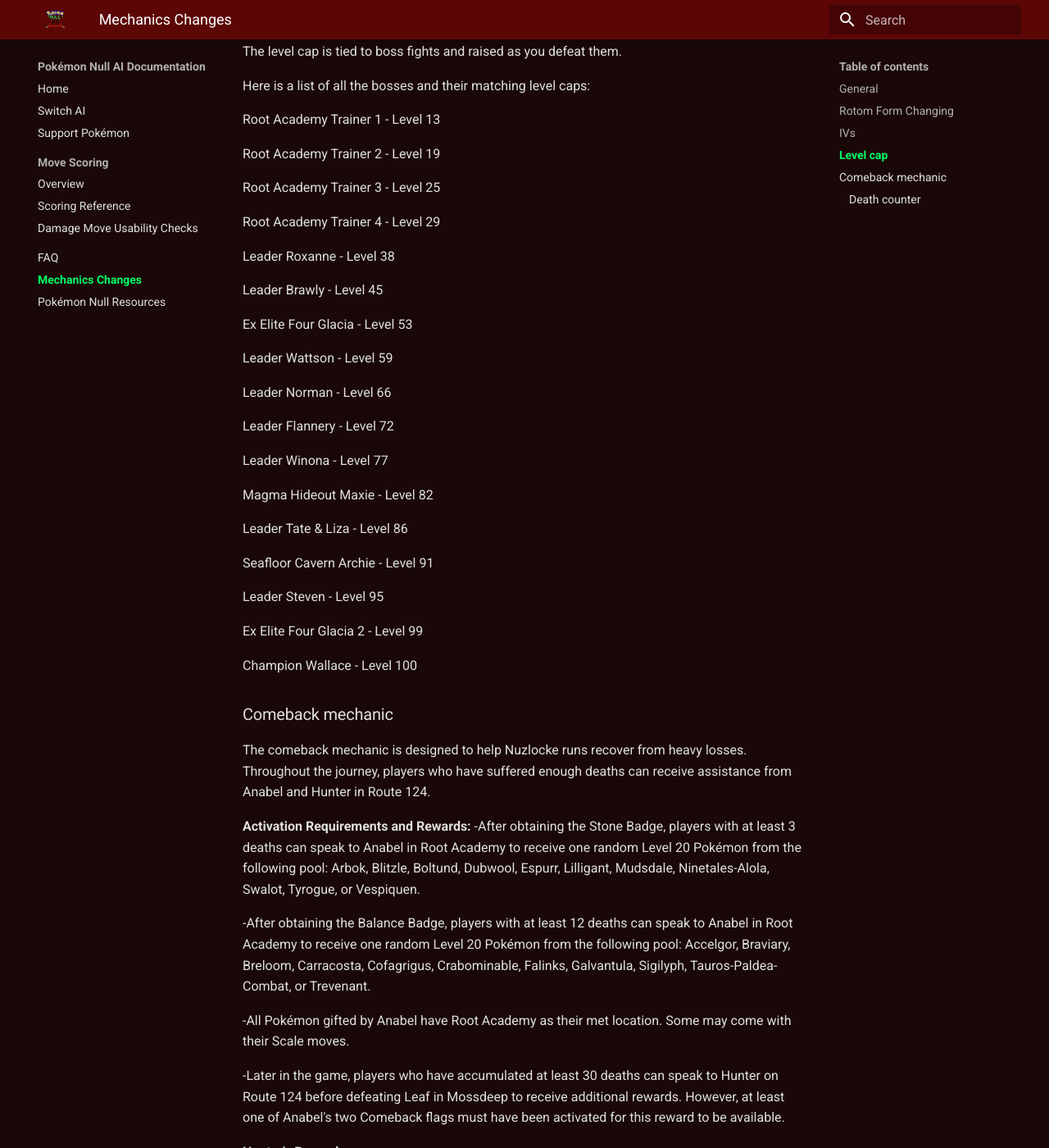
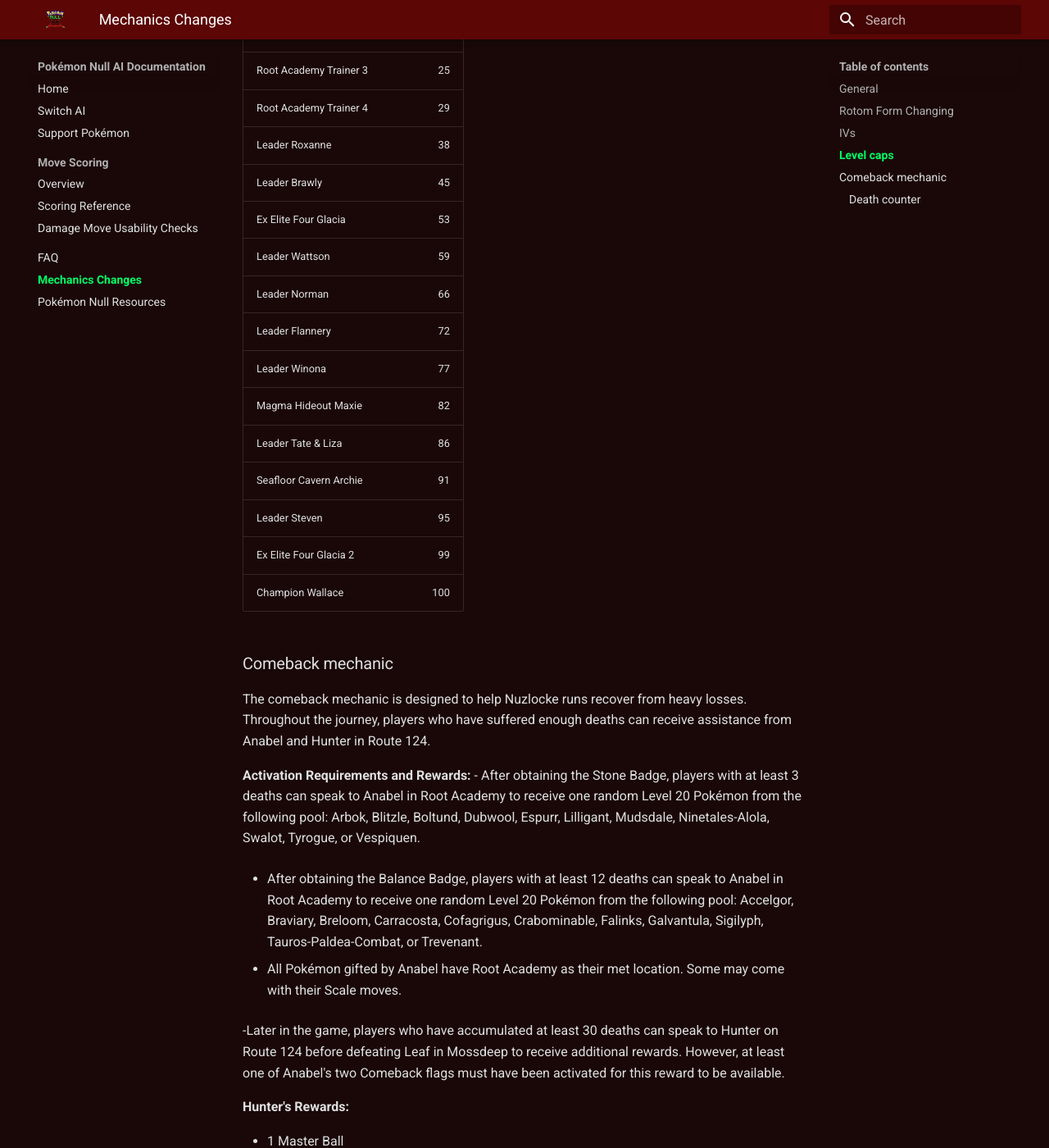
Before and after one commit to jellytronical/Null-AI-Documentation, an MkDocs documentation site: the page built from docs/mechanics-changes.md, in a window 1280 px wide and 1400 px high, scrolled down 2019 px. Shown: the whole window at 82% size. Built offline with MkDocs 1.6.1 and Material for MkDocs 9.7.7, drawn with Linux system fonts in a browser that asks for light colours; some of the changed text lies outside the part shown.

Commit message:
formatting

```diff
--- a/docs/mechanics-changes.md
+++ b/docs/mechanics-changes.md
@@ -4,140 +4,98 @@
 
 ### General
 
-Battle style is forced to set.
-
-Bag is inaccessible during trainer battles.
-
-Gym Trainers and Gym Leaders will heal your party to full before battle.
-
-EVs are removed from the game.
-
-TMs are consumed on use.
-
-HMs do not need to be taught, obtaining them and having the required badge for use is enough.
-
-Moves that are 1 PP for Player are 8 PP for AI (except Revival Blessing).
-
-**Critical hit chance for AI:** 1/8 on Stage 0, 1/4 on Stage 1.
-
-**Critical hit chance for Player:** 1/16 on Stage 0, 1/8 on Stage 1.
-
-All remaining Stages are unchanged. These changes are not applied in Casual Mode.
-
-**Paralysis:** Speed decreases by 75%.
-
-**Sleep:** If a Pokémon enters a battle asleep it's sleeping turns count is reset.
-
-**Confusion:** If inflicted by Berserk Gene, Self-Hit Power of 60 instead of 40.
-
-**Illuminate:** Intimidate for Special Attack.
-
-**Leaf Guard, Magma Armor:** Prevents critical hits on top of it's existing effects.
-
-**Battle Bond:** Transforms Greninja into Ash-Greninja upon fainting a Pokémon.
-
-**Libero:** Changes type every turn.
-
-**Tera Shift:** Transforms into Stellar form if level 80 or above (AI only).
-
-**Terrain damage boost:** Electric/Grass/Psychic Terrains will boost damage of moves of the matching type by 50%.
-
-**Terrain removal:** Not removed by Defog or Ice Spinner.
-
-**Held items:** Items that get consumed or removed from your Pokémon in any way during battle will not be restored.
-
-**Confuse inducing berries:** Restore half HP, triggering at 1/4 HP.
-
-**Micle Berry:** 1.5 Accuracy Boost instead of 1.2.
-
-**Safari Balls:** 100% catch rate.
-
-Berries cannot be planted.
-
-No Pokémon take overworld damage from being poisoned.
-
-Fishing always guaranteed to reel without precise timing.
+- Battle style is forced to set.
+- Bag is inaccessible during trainer battles.
+- Gym Trainers and Gym Leaders will heal your party to full before battle.
+- EVs are removed from the game.
+- TMs are consumed on use.
+- HMs do not need to be taught, obtaining them and having the required badge for use is enough.
+- Moves that are 1 PP for Player are 8 PP for AI (except Revival Blessing).
+- **Critical hit chance for AI:** 1/8 on Stage 0, 1/4 on Stage 1.
+- **Critical hit chance for Player:** 1/16 on Stage 0, 1/8 on Stage 1.
+- All remaining Stages are unchanged. These changes are not applied in Casual Mode.
+- **Paralysis:** Speed decreases by 75%.
+- **Sleep:** If a Pokémon enters a battle asleep it's sleeping turns count is reset.
+- **Confusion:** If inflicted by Berserk Gene, Self-Hit Power of 60 instead of 40.
+- **Illuminate:** Intimidate for Special Attack.
+- **Leaf Guard, Magma Armor:** Prevents critical hits on top of it's existing effects.
+- **Battle Bond:** Transforms Greninja into Ash-Greninja upon fainting a Pokémon.
+- **Libero:** Changes type every turn.
+- **Tera Shift:** Transforms into Stellar form if level 80 or above (AI only).
+- **Terrain damage boost:** Electric/Grass/Psychic Terrains will boost damage of moves of the matching type by 50%.
+- **Terrain removal:** Not removed by Defog or Ice Spinner.
+- **Held items:** Items that get consumed or removed from your Pokémon in any way during battle will not be restored.
+- **Confuse inducing berries:** Restore half HP, triggering at 1/4 HP.
+- **Micle Berry:** 1.5 Accuracy Boost instead of 1.2.
+- **Safari Balls:** 100% catch rate.
+- Berries cannot be planted.
+- No Pokémon take overworld damage from being poisoned.
+- Fishing always guaranteed to reel without precise timing.
 
 ### Rotom Form Changing
 
 Birch's Lab now has appliances for Rotom.
 
-Rotom-Wash will receive Surf over Hydro Pump.
+- Rotom-Wash will receive Surf over Hydro Pump.
 
-Rotom-Frost will receive Ice Beam over Blizzard.
+- Rotom-Frost will receive Ice Beam over Blizzard.
 
-Rotom-Fan will receive Aeroblast over Air Slash.
+- Rotom-Fan will receive Aeroblast over Air Slash.
 
-When Rotom recalls into its base form, it's special Move will always be replaced with Shadow Ball.
+- When Rotom recalls into its base form, it's special Move will always be replaced with Shadow Ball.
 
 ### IVs
 
--Baby and Legendary Pokémon no longer have 3 IVs set to 31
+- Baby and Legendary Pokémon no longer have 3 IVs set to 31.
 
--The Starter Pokémon and Type: Null have 3 IVs set to 31
+- The Starter Pokémon and Type: Null have 3 IVs set to 31.
 
--Traded Pokémon have 2 IVs set to 31
+- Traded Pokémon have 2 IVs set to 31.
 
-### Level cap
+### Level caps
 
-Once a Pokémon reaches a level cap, the Common Candy item will no longer work and the Pokémon will not gain any experience.
-
-The level cap is tied to boss fights and raised as you defeat them.
+Once a Pokémon reaches a level cap, the Common Candy item will no longer work and the Pokémon will not gain any experience. The level cap is tied to boss fights and raised as you defeat them.
 
 Here is a list of all the bosses and their matching level caps:
 
-Root Academy Trainer 1     - Level 13
-
-Root Academy Trainer 2     - Level 19
-
-Root Academy Trainer 3     - Level 25
-
-Root Academy Trainer 4 	   - Level 29
-
-Leader Roxanne             - Level 38
-
-Leader Brawly              - Level 45
-
-Ex Elite Four Glacia       - Level 53
-
-Leader Wattson             - Level 59
-
-Leader Norman              - Level 66
-
-Leader Flannery            - Level 72
-
-Leader Winona              - Level 77
-
-Magma Hideout Maxie        - Level 82
-
-Leader Tate & Liza         - Level 86
-
-Seafloor Cavern Archie     - Level 91
-
-Leader Steven              - Level 95
-
-Ex Elite Four Glacia 2     - Level 99
-
-Champion Wallace           - Level 100
+| Trainer | Level Cap |
+| --- | ---: |
+| Root Academy Trainer 1 | 13 |
+| Root Academy Trainer 2 | 19 |
+| Root Academy Trainer 3 | 25 |
+| Root Academy Trainer 4 | 29 |
+| Leader Roxanne | 38 |
+| Leader Brawly | 45 |
+| Ex Elite Four Glacia | 53 |
+| Leader Wattson | 59 |
+| Leader Norman | 66 |
+| Leader Flannery | 72 |
+| Leader Winona | 77 |
+| Magma Hideout Maxie | 82 |
+| Leader Tate & Liza | 86 |
+| Seafloor Cavern Archie | 91 |
+| Leader Steven | 95 |
+| Ex Elite Four Glacia 2 | 99 |
+| Champion Wallace | 100 |
 
 ### Comeback mechanic
 
 The comeback mechanic is designed to help Nuzlocke runs recover from heavy losses. Throughout the journey, players who have suffered enough deaths can receive assistance from Anabel and Hunter in Route 124.
 
 **Activation Requirements and Rewards:**
--After obtaining the Stone Badge, players with at least 3 deaths can speak to Anabel in Root Academy to receive one random Level 20 Pokémon from the following pool: Arbok, Blitzle, Boltund, Dubwool, Espurr, Lilligant, Mudsdale, Ninetales-Alola, Swalot, Tyrogue, or Vespiquen.
+- After obtaining the Stone Badge, players with at least 3 deaths can speak to Anabel in Root Academy to receive one random Level 20 Pokémon from the following pool: Arbok, Blitzle, Boltund, Dubwool, Espurr, Lilligant, Mudsdale, Ninetales-Alola, Swalot, Tyrogue, or Vespiquen.
 
--After obtaining the Balance Badge, players with at least 12 deaths can speak to Anabel in Root Academy to receive one random Level 20 Pokémon from the following pool: Accelgor, Braviary, Breloom, Carracosta, Cofagrigus, Crabominable, Falinks, Galvantula, Sigilyph, Tauros-Paldea-Combat, or Trevenant.
+- After obtaining the Balance Badge, players with at least 12 deaths can speak to Anabel in Root Academy to receive one random Level 20 Pokémon from the following pool: Accelgor, Braviary, Breloom, Carracosta, Cofagrigus, Crabominable, Falinks, Galvantula, Sigilyph, Tauros-Paldea-Combat, or Trevenant.
 
--All Pokémon gifted by Anabel have Root Academy as their met location. Some may come with their Scale moves.
+- All Pokémon gifted by Anabel have Root Academy as their met location. Some may come with their Scale moves.
 
--Later in the game, players who have accumulated at least 30 deaths can speak to Hunter on Route 124 before defeating Leaf in Mossdeep to receive additional rewards. However, at least one of Anabel's two Comeback flags must have been activated for this reward to be available.
+ -Later in the game, players who have accumulated at least 30 deaths can speak to Hunter on Route 124 before defeating Leaf in Mossdeep to receive additional rewards. However, at least one of Anabel's two Comeback flags must have been activated for this reward to be available.
 
 **Hunter's Rewards:**
 
--1 Master Ball
-**-1 randomly chosen Mint:** Hasty or Naive
-**-1 random gift Pokémon holding an Eject Button:** Sceptile, Weavile, Sneasler, Ursaluna, Tapu Koko, Volcarona, Aegislash, Aerodactyl, or Starmie.
+- 1 Master Ball
+- **1 randomly chosen Mint:** Hasty or Naive
+- **-1 random gift Pokémon holding an Eject Button:** Sceptile, Weavile, Sneasler, Ursaluna, Tapu Koko, Volcarona, Aegislash, Aerodactyl, or Starmie.
 
 #### Death counter
 
```
